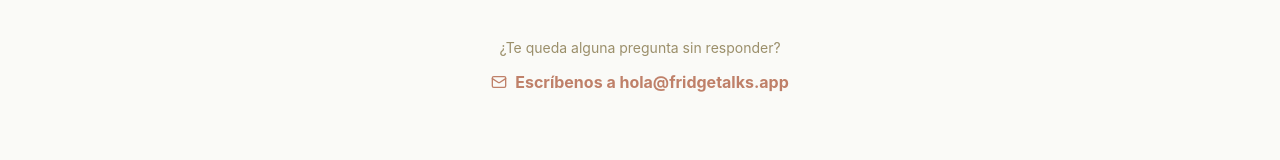
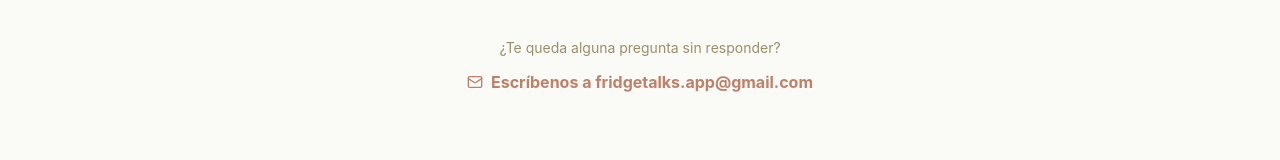
Before and after one commit to olivellaberta-dotcom/fridgetalks-landing, a React (Vite) app: page / in a window 1280 px wide. Shown: the part 4910-5070 px from the top of the page. Built offline with nearby package versions, Linux system fonts and the light colour scheme.

Commit message:
update mail

```diff
--- a/src/App.jsx
+++ b/src/App.jsx
@@ -470,8 +470,8 @@ export default function FridgetalksLanding() {
 
           <div className="mt-10 text-center">
             <p className="text-sm mb-3" style={{ opacity: 0.7 }}>¿Te queda alguna pregunta sin responder?</p>
-            <a className="inline-flex items-center gap-2 font-bold cursor-pointer hover:underline" style={{ color: colors.terracotta }}>
-              <Mail size={16} /> Escríbenos a hola@fridgetalks.app
+            <a href="mailto:fridgetalks.app@gmail.com" className="inline-flex items-center gap-2 font-bold cursor-pointer hover:underline" style={{ color: colors.terracotta }}>
+              <Mail size={16} /> Escríbenos a fridgetalks.app@gmail.com
             </a>
           </div>
         </div>
```
